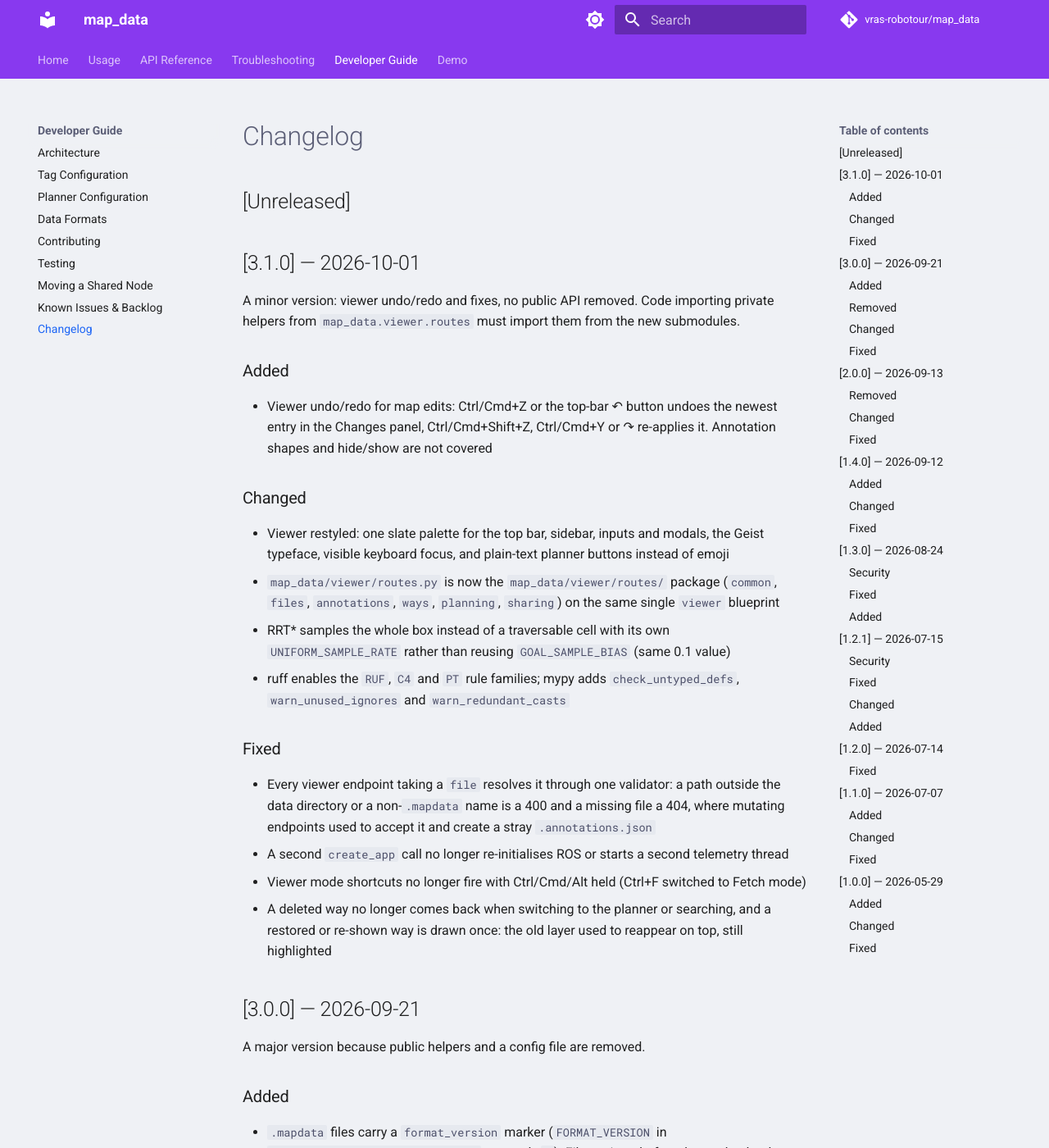
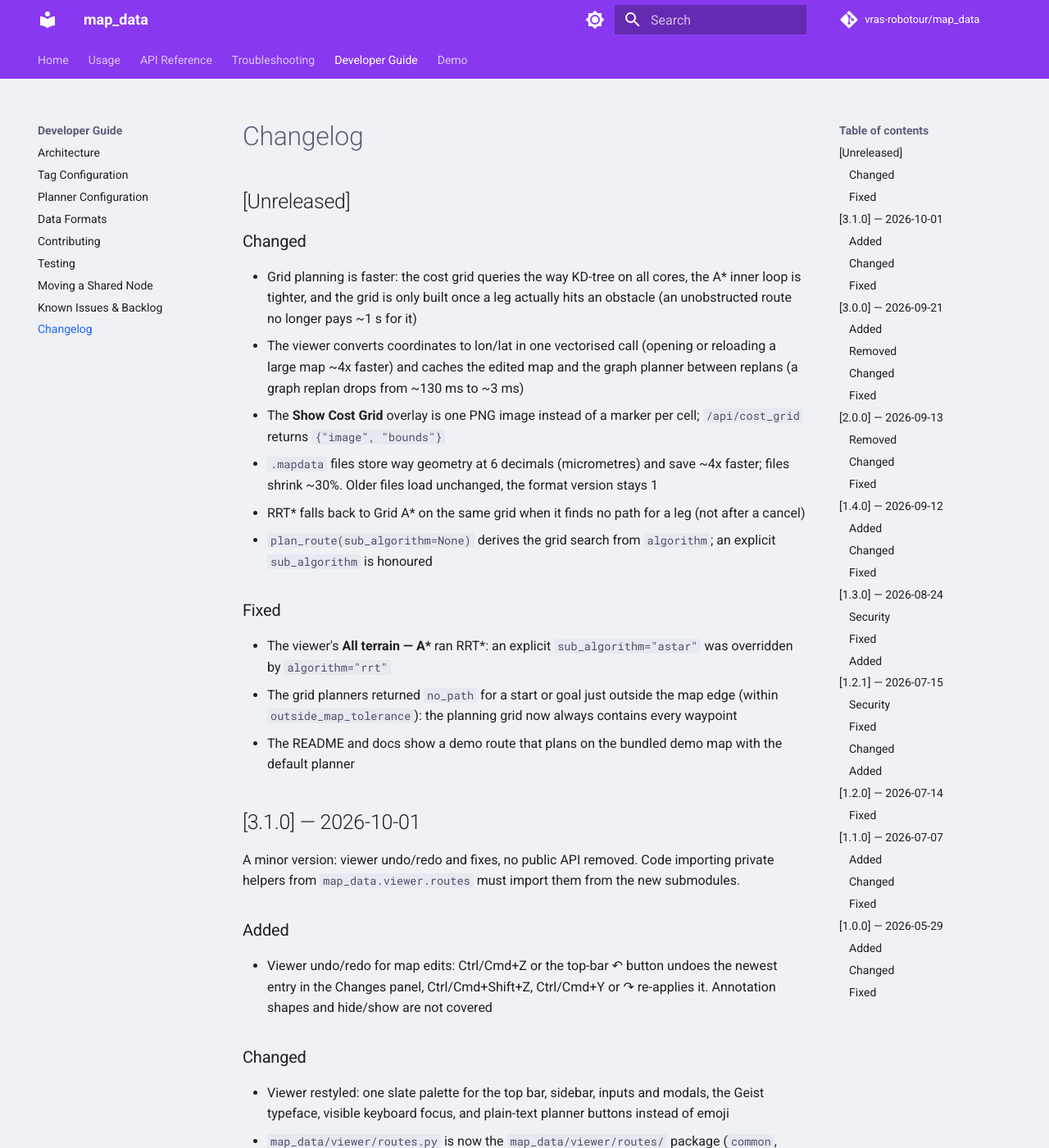
Before and after one commit to vras-robotour/map_data, an MkDocs documentation site: the page built from docs/dev/changelog.md, in a window 1280 px wide and 1400 px high. Shown: the whole window at 82% size. Built offline with MkDocs 1.6.1 and Material for MkDocs 9.7.7, drawn with Linux system fonts in a browser that asks for light colours; comment, search, counter and statistics services are not loaded.

Commit message:
docs: changelog and docs for the planner speedups, rrt fallback and lazy grid

```diff
--- a/docs/dev/changelog.md
+++ b/docs/dev/changelog.md
@@ -1,6 +1,32 @@
 # Changelog
 
 ## [Unreleased]
+
+### Changed
+
+- Grid planning is faster: the cost grid queries the way KD-tree on all cores, the A\* inner
+  loop is tighter, and the grid is only built once a leg actually hits an obstacle (an
+  unobstructed route no longer pays ~1 s for it)
+- The viewer converts coordinates to lon/lat in one vectorised call (opening or reloading a
+  large map ~4x faster) and caches the edited map and the graph planner between replans
+  (a graph replan drops from ~130 ms to ~3 ms)
+- The **Show Cost Grid** overlay is one PNG image instead of a marker per cell;
+  `/api/cost_grid` returns `{"image", "bounds"}`
+- `.mapdata` files store way geometry at 6 decimals (micrometres) and save ~4x faster;
+  files shrink ~30%. Older files load unchanged, the format version stays 1
+- RRT\* falls back to Grid A\* on the same grid when it finds no path for a leg (not after a
+  cancel)
+- `plan_route(sub_algorithm=None)` derives the grid search from `algorithm`; an explicit
+  `sub_algorithm` is honoured
+
+### Fixed
+
+- The viewer's **All terrain — A\*** ran RRT\*: an explicit `sub_algorithm="astar"` was
+  overridden by `algorithm="rrt"`
+- The grid planners returned `no_path` for a start or goal just outside the map edge (within
+  `outside_map_tolerance`): the planning grid now always contains every waypoint
+- The README and docs show a demo route that plans on the bundled demo map with the default
+  planner
 
 ## [3.1.0] — 2026-10-01
 
```
Also changed, not shown: docs/api/pathsolver.md (+9 -2 lines), docs/api/viewer_routes.md (+1 -1 lines), docs/dev/data_formats.md (+1 -1 lines), docs/planning.md (+3 -1 lines), docs/viewer_planner.md (+1 -1 lines).
